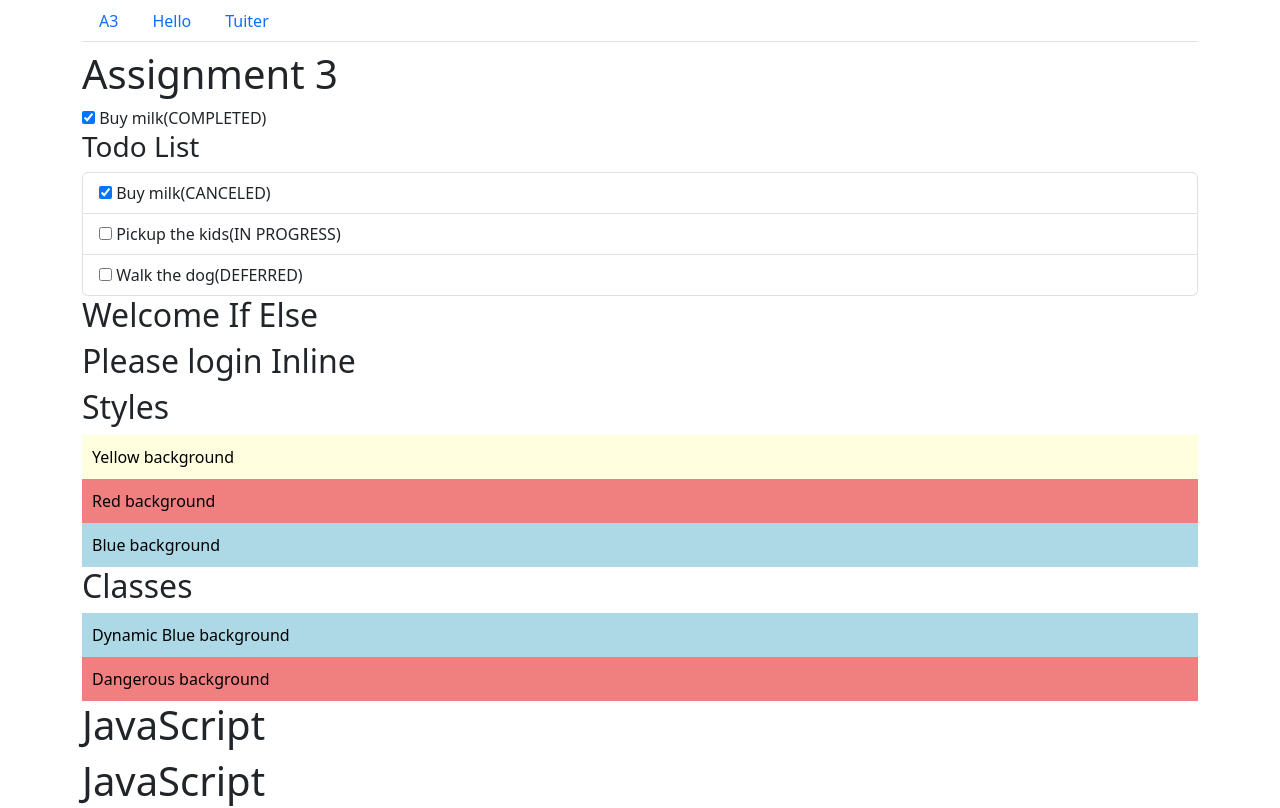
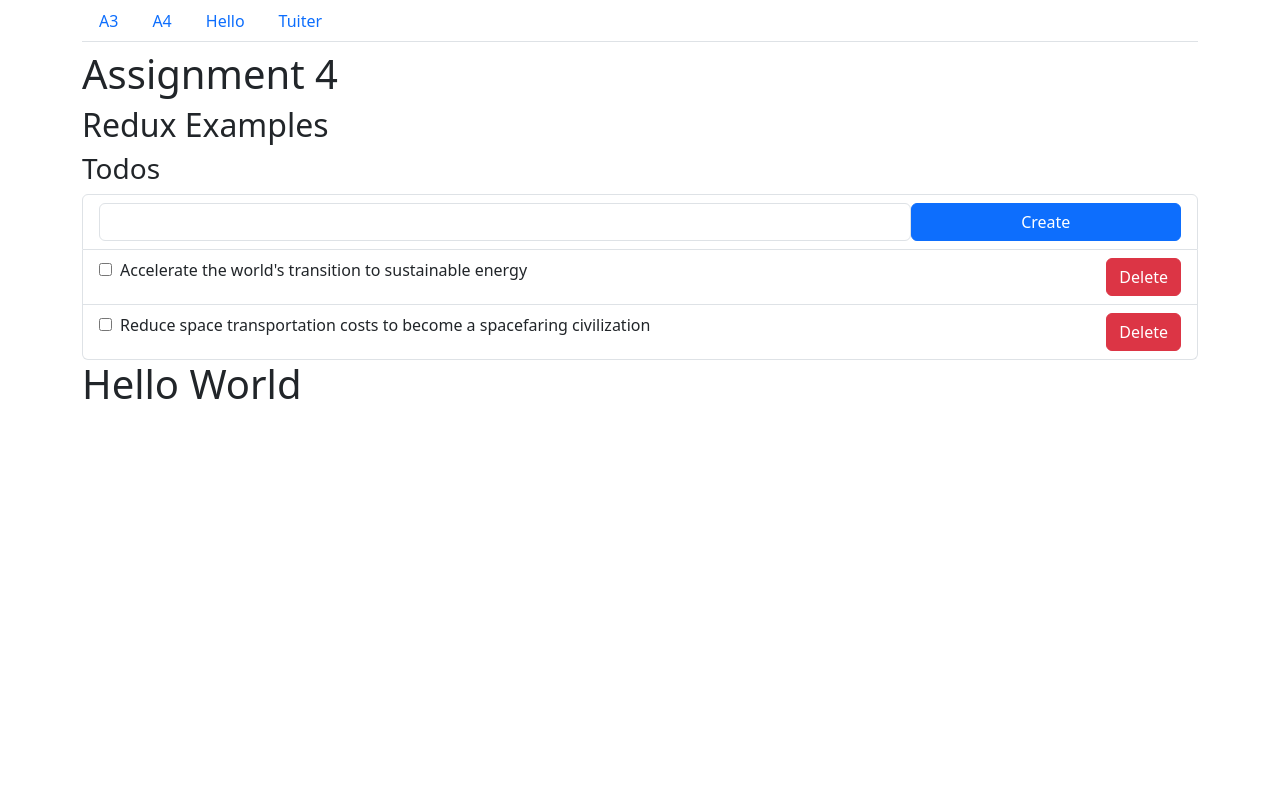
Before and after one commit to SrikanthBonkuri/tuiter-react-web-app, a React (Create React App) app: page /#/labs/a4 in a window 1280 px wide. Shown: the top 808 px of the page. Built offline with nearby package versions, Linux system fonts and the light colour scheme.

Commit message:
a4 labs commit

```diff
--- a/package.json
+++ b/package.json
@@ -3,6 +3,7 @@
   "version": "0.1.0",
   "private": true,
   "dependencies": {
+    "@reduxjs/toolkit": "^1.9.5",
     "@testing-library/jest-dom": "^5.17.0",
     "@testing-library/react": "^13.4.0",
     "@testing-library/user-event": "^13.5.0",
@@ -10,9 +11,11 @@
     "react": "^18.2.0",
     "react-dom": "^18.2.0",
     "react-icons": "^4.10.1",
+    "react-redux": "^8.1.2",
     "react-router": "^6.14.2",
     "react-router-dom": "^6.14.2",
     "react-scripts": "5.0.1",
+    "redux": "^4.2.1",
     "web-vitals": "^2.1.4"
   },
   "scripts": {
--- /dev/null
+++ b/src/labs/a4/index.js
@@ -0,0 +1,12 @@
+import React from "react";
+import ReduxExamples from "./redux-examples";
+
+const Assignment4 = () => {
+ return(
+   <>
+     <h1>Assignment 4</h1>
+     <ReduxExamples/>
+   </>
+ );
+};
+export default Assignment4;
--- /dev/null
+++ b/src/labs/a4/redux-examples/hello-redux-example-component.js
@@ -0,0 +1,7 @@
+import React from "react";
+import {useSelector} from "react-redux";
+const HelloReduxExampleComponent = () => {
+ const message = useSelector((state) => state.hello.message);
+ return(<h1>{message}</h1>);
+};
+export default HelloReduxExampleComponent;
--- /dev/null
+++ b/src/labs/a4/redux-examples/index.js
@@ -0,0 +1,22 @@
+import React from "react";
+import HelloReduxExampleComponent from "./hello-redux-example-component";
+import hello from "./reducers/hello";
+import todos from "./reducers/todos-reducer";
+import {Provider} from "react-redux";
+import { configureStore } from '@reduxjs/toolkit';
+import Todos from "./todos-component";
+const store = configureStore({ reducer: {hello, todos} });
+
+const ReduxExamples = () => {
+ return(
+   <Provider store={store}>
+     <div>
+       <h2>Redux Examples</h2>
+       <Todos/>
+       <HelloReduxExampleComponent/>
+     </div>
+   </Provider>
+ );
+};
+
+export default ReduxExamples;
--- /dev/null
+++ b/src/labs/a4/redux-examples/reducers/hello.js
@@ -0,0 +1,2 @@
+const hello = () => ({message: 'Hello World'});
+export default hello;
--- /dev/null
+++ b/src/labs/a4/redux-examples/reducers/todos-reducer.js
@@ -0,0 +1,27 @@
+import { createSlice } from "@reduxjs/toolkit";
+const initialTodos = [
+ { _id: "123", do: "Accelerate the world's transition to sustainable energy", done: false },
+ { _id: "234", do: "Reduce space transportation costs to become a spacefaring civilization", done: false },
+];
+const todosSlice = createSlice({
+ name: 'todos',
+ initialState: initialTodos,
+ reducers: {
+   addTodo(state, action) {
+     state.push({
+       _id: (new Date()).getTime(),
+       do: action.payload.do, done: false
+     });
+   },
+   deleteTodo(state, action) {
+    const index = action.payload
+    state.splice(index, 1)
+   },
+   todoDoneToggle(state, action) {
+     const todo = state.find((todo) => todo._id === action.payload._id)
+     todo.done = !todo.done
+   }
+ }
+});
+export const {addTodo, deleteTodo, todoDoneToggle} = todosSlice.actions
+export default todosSlice.reducer
--- /dev/null
+++ b/src/labs/a4/redux-examples/todos-component.js
@@ -0,0 +1,52 @@
+import React, {useState} from "react";
+import {useDispatch, useSelector} from "react-redux";
+import {addTodo, deleteTodo, todoDoneToggle} from "./reducers/todos-reducer";
+const Todos = () => {
+ const todos = useSelector(state => state.todos);
+ const [todo, setTodo] = useState({do: ''});
+ const dispatch = useDispatch();
+ const toggleTodoDone = (todo) => {
+   dispatch(todoDoneToggle(todo))
+ }
+ const deleteTodoClickHandler = (index) => {
+  dispatch(deleteTodo(index))
+ }
+ const createTodoClickHandler = () => {
+   dispatch(addTodo(todo))
+   setTodo({do: ''})
+ }
+ const todoChangeHandler = (event) => {
+   const doValue = event.target.value;
+   const newTodo = {
+     do: doValue
+   };
+   setTodo(newTodo);
+ }
+
+ return(
+   <>
+     <h3>Todos</h3>
+     <ul className="list-group">
+      <li className="list-group-item">
+       <button onClick={createTodoClickHandler}
+               className="btn btn-primary w-25 float-end">
+         Create</button>
+       <input
+         onChange={todoChangeHandler}
+         value={todo.do} className="form-control w-75"/>
+      </li>
+       {
+         todos.map((todo, index) =>
+           <li key={todo._id} className="list-group-item">
+             <button onClick={() => deleteTodoClickHandler(index)}
+              className="btn btn-danger float-end ms-2">Delete</button>
+             <input type="checkbox" className="me-2" checked={todo.done}
+              onChange={() => toggleTodoDone(todo)}/>
+             {todo.do}
+           </li>)
+       }
+     </ul>
+   </>
+ );
+};
+export default Todos;
--- a/src/labs/index.js
+++ b/src/labs/index.js
@@ -1,11 +1,16 @@
+import Nav from "../nav";
 import Assignment3 from "./a3";
-import Nav from "../nav";
+import Assignment4 from "./a4";
+import {Routes, Route} from "react-router";
 
 function Labs() {
     return(
        <div>
          <Nav/>
-         <Assignment3/>
+         <Routes>
+            <Route path="a3" element={<Assignment3/>}/>
+            <Route path="a4" element={<Assignment4/>}/>
+         </Routes>
        </div>
     );
  }
--- a/src/nav.js
+++ b/src/nav.js
@@ -1,11 +1,14 @@
 import { Link } from "react-router-dom";
+
 function Nav() {
  return (
    <nav className="nav nav-tabs mb-2">
      <Link className="nav-link" to="/labs/a3">A3</Link>
+     <Link className="nav-link" to="/labs/a4">A4</Link>
      <Link className="nav-link" to="/hello">Hello</Link>
      <Link className="nav-link" to="/tuiter">Tuiter</Link>
    </nav>
  );
 }
+
 export default Nav;
```
Also changed, not shown: 1 other file (tests, documents, lock files or other folders).
